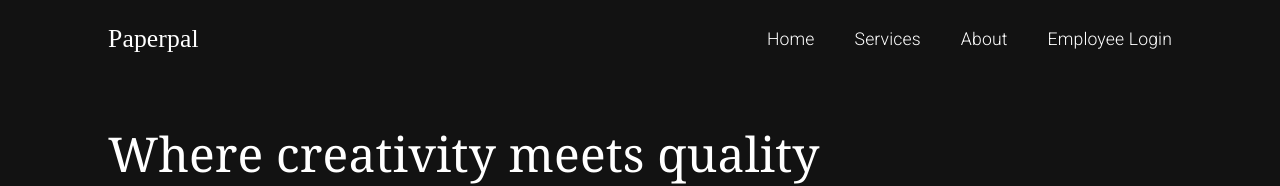
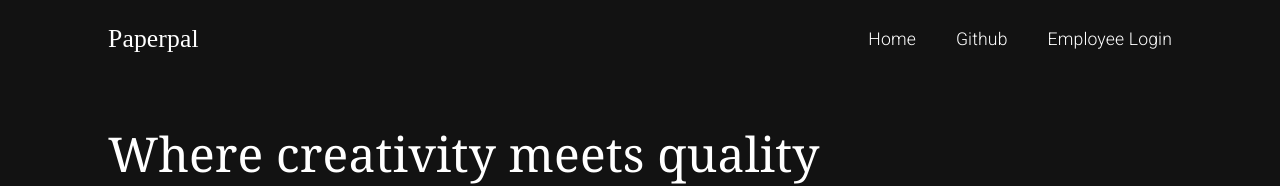
Before and after one commit to servesh-chaturvedi/techGenius, a React (Vite) app: page / in a window 1280 px wide. Shown: the top 186 px of the page. Built offline with nearby package versions, Linux system fonts and the light colour scheme; a web font is replaced by a local one.

Commit message:
Modified header link

```diff
--- a/src/components/Public.jsx
+++ b/src/components/Public.jsx
@@ -70,14 +70,8 @@ const Public = () => {
                 </a>
               </li>
               <li>
-                <a className="" href="#">
-                  Services
-                </a>
-              </li>
-
-              <li>
-                <a className="" href="#">
-                  About
+                <a className="" href="https://github.com/servesh-chaturvedi/techGenius" target="_blank">
+                  Github
                 </a>
               </li>
               <li>
```
